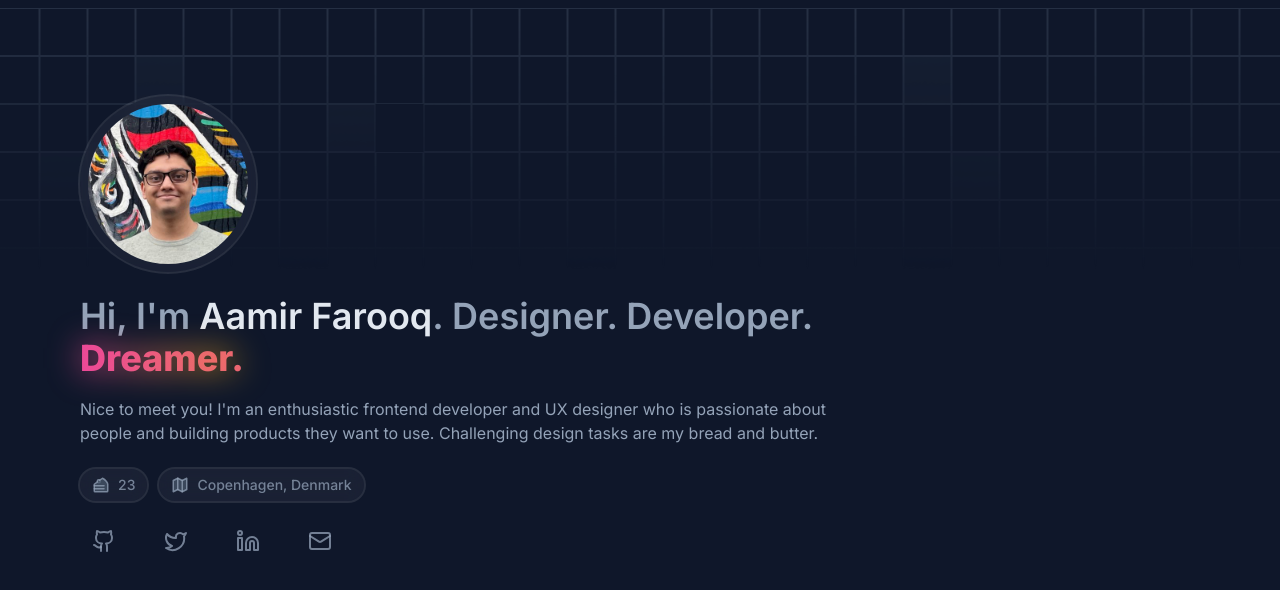
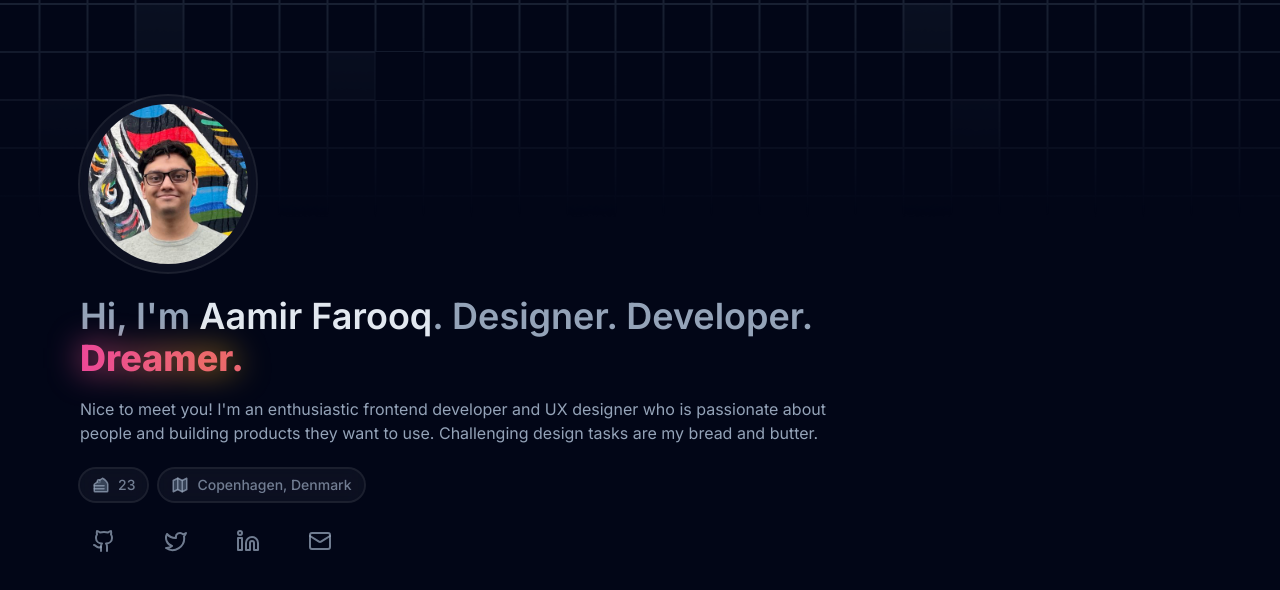
Before and after one commit to SlimShadyIAm/portfolio, a Next.js app: page / in a window 1280 px wide. Shown: the top 590 px of the page. Built offline with nearby package versions, Linux system fonts and the light colour scheme.

Commit message:
Tweak colors

```diff
--- a/src/app/globals.css
+++ b/src/app/globals.css
@@ -4,6 +4,6 @@
 
 @layer components {
   .pretty-ring {
-    @apply bg-slate-200/5 shadow-sm shadow-slate-800/5 ring-2 ring-white/10 backdrop-blur;
+    @apply bg-slate-300/5 shadow-sm shadow-slate-800/5 ring-2 ring-white/10 backdrop-blur;
   }
 }
--- a/src/app/page.tsx
+++ b/src/app/page.tsx
@@ -3,7 +3,7 @@ import styles from './styles.module.css';
 
 const Home = () => {
   return (
-    <div className={`mx-auto h-full w-full bg-slate-900 pt-24 ${styles.grid}`}>
+    <div className={`mx-auto h-full w-full bg-slate-950 pt-24 ${styles.grid}`}>
       <div className="container">
         <Intro />
       </div>
--- a/src/app/styles.module.css
+++ b/src/app/styles.module.css
@@ -5,5 +5,5 @@
   background-repeat-y: no-repeat;
   background-position: 50% -250px;
   background-position-x: 50%;
-  background-position-y: -142px;
+  background-position-y: -194px;
 }
```
